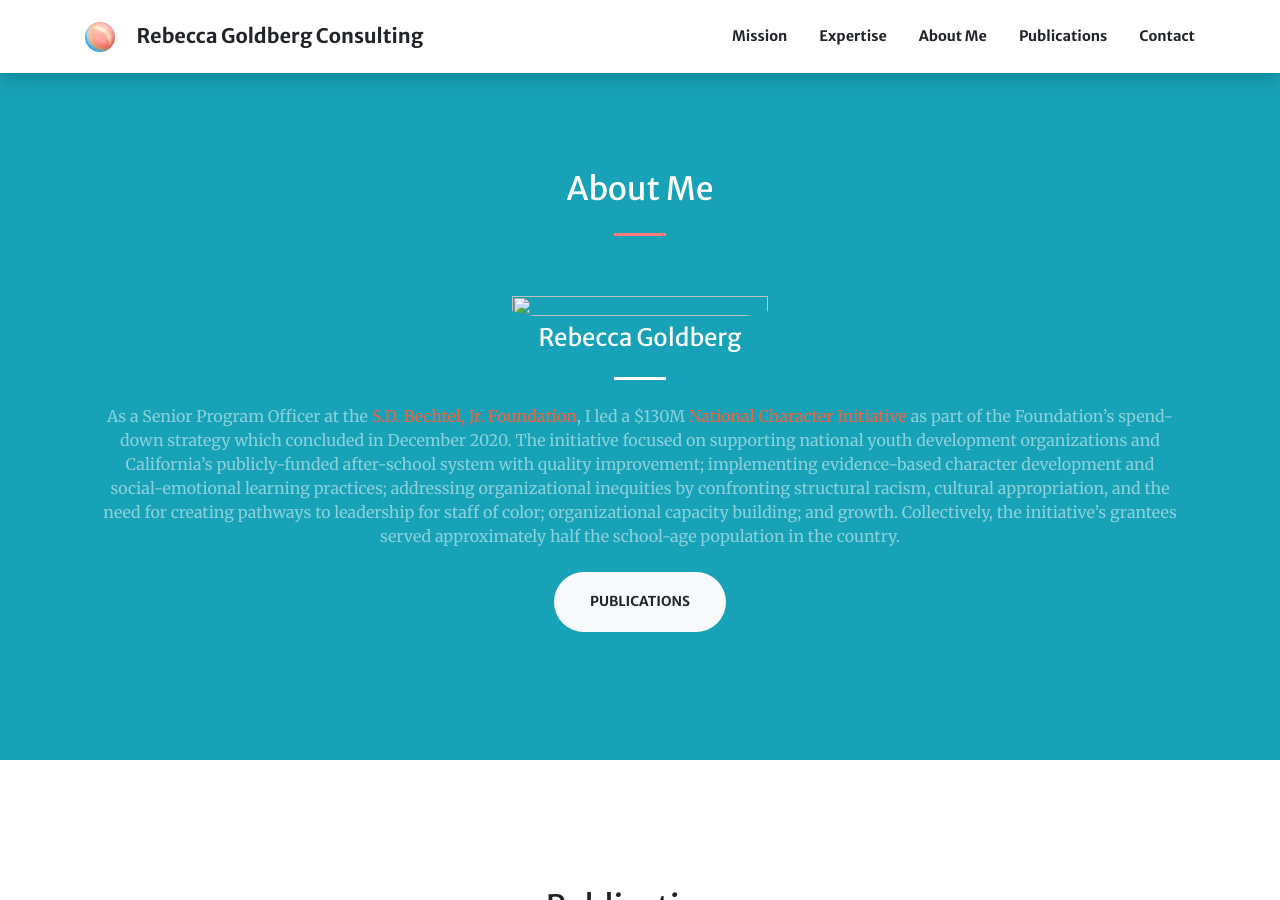
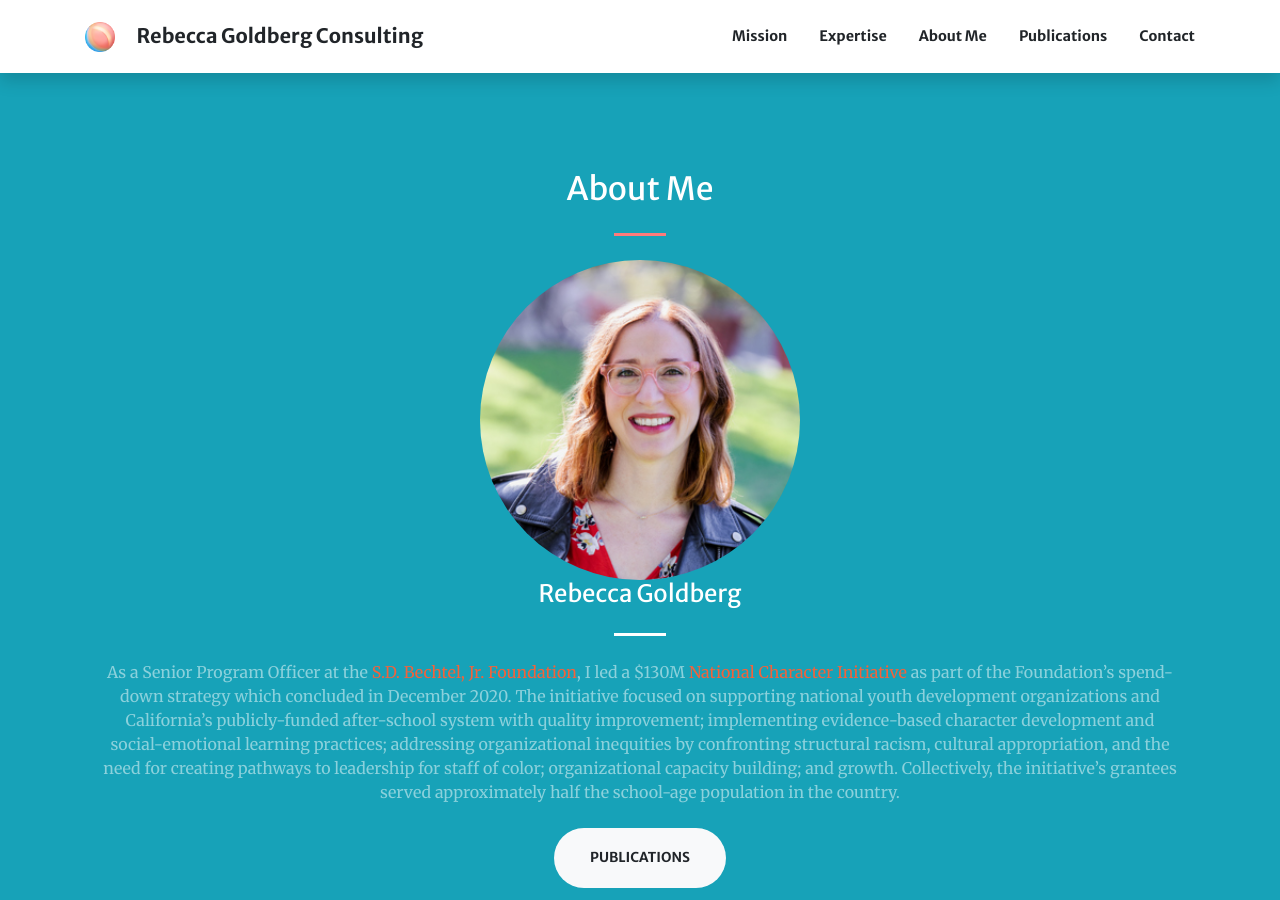
Before and after one commit to rebeccagoldberg/rebeccagoldberg.github.io, a Jekyll site: the page built from index.md, in a window 1280 px wide and 900 px high, scrolled down 2064 px. Built offline with Jekyll 4.4.1, drawn with Linux system fonts in a browser that asks for light colours.

Commit message:
Update members.html

```diff
--- a/_includes/members.html
+++ b/_includes/members.html
@@ -4,7 +4,7 @@
     <hr class="divider my-4">
      <div class="container text-center">
         <div class="member-box">
-          <img class="fa fa-4x text-primary" src="{{ memberimage }}" alt="{{ membertitle }}">
+          <img class="fa fa-4x text-primary" src="{{ section.memberimage }}" alt="{{ section.membertitle }}">
         </div>
        <h3 class="h4 mb-2">{{ section.membertitle }}</h3>
       <hr class="divider light my-4">
```
